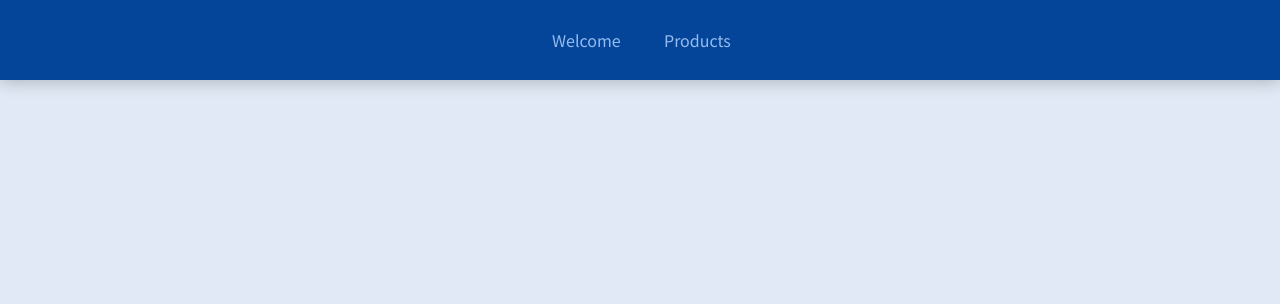
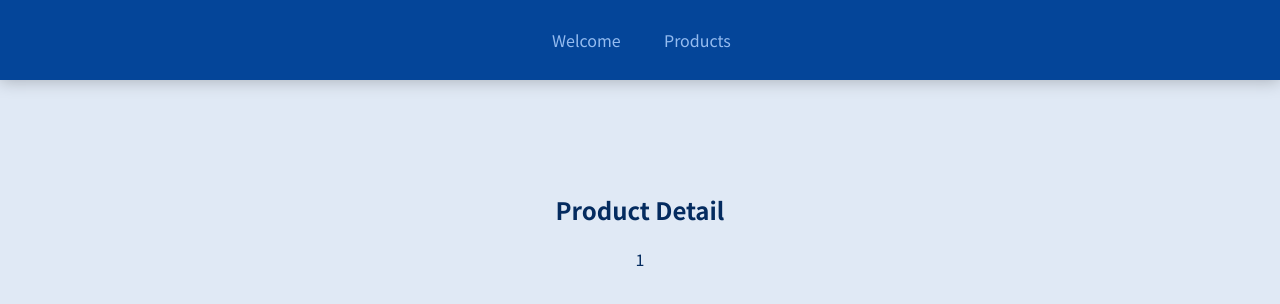
Before and after one commit to nthungvn/react-complete-guide, a JavaScript app: page /product-detail/1 in a window 1280 px wide. Shown: the top 304 px of the page. Built offline with nearby package versions, Linux system fonts and the light colour scheme.

Commit message:
get dynamic routes

```diff
--- a/src/App.js
+++ b/src/App.js
@@ -2,6 +2,7 @@ import { Route } from 'react-router';
 import MainHeader from './components/MainHeader';
 import Products from './pages/Products';
 import Welcome from './pages/Welcome';
+import ProductDetail from './pages/ProductDetail';
 
 function App() {
   return (
@@ -14,6 +15,9 @@ function App() {
         <Route path="/welcome">
           <Welcome />
         </Route>
+        <Route path="/product-detail/:productId">
+          <ProductDetail />
+        </Route>
       </main>
     </div>
   );
--- a/src/pages/Home.js
+++ /dev/null
@@ -1,5 +0,0 @@
-const Home = (props) => {
-  return;
-};
-
-export default Home;
--- /dev/null
+++ b/src/pages/ProductDetail.js
@@ -0,0 +1,12 @@
+import { useParams } from "react-router";
+
+const ProductDetail = (props) => {
+  const params = useParams();
+
+  return (<section>
+    <h2>Product Detail</h2>
+    <p>{params.productId}</p>
+  </section>);
+};
+
+export default ProductDetail;
```
